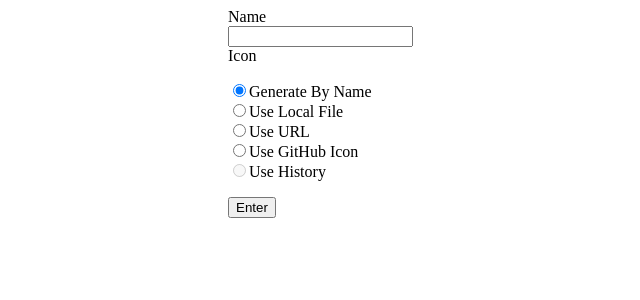
After one commit to iwate/VirtualOffice, an ASP.NET Core app: template src/VirtualOffice/Views/Shared/Login.cshtml in a window 1280 px wide. The commit adds this page. Shown: the top 300 px of the page, without its empty margins (252-892 px from the left). Run offline with ASP.NET Core 8, Linux system fonts and the light colour scheme; the template is opened without the code that fills it, so the values that code supplies are empty; some libraries are stand-ins or nearby versions.

Commit message:
add login form

```diff
--- a/src/VirtualOffice/Views/Shared/Index.cshtml
+++ b/src/VirtualOffice/Views/Shared/Index.cshtml
@@ -262,7 +262,7 @@
                 });
                 this.$signalr.start().then(async () => {
                     const name = '@Model.Name' || prompt("Enter Username");
-                    const icon = '@Model.Icon' || null;
+                    const icon = '@Html.Raw(Model.Icon)' || null;
                     if (name) {
                         this.enterUser(name, icon);
                     }
--- /dev/null
+++ b/src/VirtualOffice/Views/Shared/Login.cshtml
@@ -0,0 +1,187 @@
+@model LoginViewModel
+<!DOCTYPE html>
+<html lang="en">
+<head>
+    <meta charset="utf-8" />
+    <meta name="viewport" content="width=device-width, initial-scale=1.0" />
+    <title>Virtual Office</title>
+    <style>
+        main {
+            max-width: 320px;
+            margin: 0 auto;
+        }
+        .field-validation-error {
+            display: block;
+            color: red;
+            margin-bottom: 1rem;
+        }
+        ul {
+            list-style:none;
+            padding: 0;
+        }
+        input[type="text"] {
+            display:block;
+        }
+        img {
+            display:block;
+        }
+    </style>
+</head>
+<body>
+    <main id="app">
+        <form method="post" asp-action="Login" v-on:submit="handleSubmit">
+            <div>
+                <label asp-for="Name">Name</label>
+                <input asp-for="Name" v-model="name" tabindex="1"/>
+                <span asp-validation-for="Name"></span>
+            </div>
+
+            <div>
+                <label asp-for="Icon">Icon</label>
+                <input id="icon" asp-for="Icon" v-model="icon" type="hidden" />
+                <img :src="icon" />
+                <span asp-validation-for="Icon"></span>
+                <canvas ref="canvas" width="48" height="48" style="display:none;"></canvas>
+                <ul>
+                    <li>
+                        <label><input type="radio" name="__icon__" value="byname" v-model="method" />Generate By Name</label>
+                    </li>
+                    <li>
+                        <label><input type="radio" name="__icon__" value="file" v-model="method" />Use Local File</label>
+                        <div v-if="method==='file'">
+                            <input ref="file" type="file" v-on:change="handleFile" accept="image/*"/>
+                        </div>
+                    </li>
+                    <li>
+                        <label><input type="radio" name="__icon__" value="url" v-model="method" />Use URL</label>
+                        <div v-if="method==='url'">
+                            <input ref="url" type="url" v-on:input="handleUrl" v-on:change="handleUrl" />
+                        </div>
+                    </li>
+                    <li>
+                        <label><input type="radio" name="__icon__" value="github" v-model="method" />Use GitHub Icon</label>
+                        <div v-if="method==='github'">
+                            <input ref="github" type="text" v-on:input="handleGithub" v-on:change="handleGithub" placeholder="GitHub Username">
+                        </div>
+                    </li>
+                    <li>
+                        <label><input type="radio" name="__icon__" value="history" v-model="method" :disabled="!enableHistory" />Use History</label>
+                    </li>
+                </ul>
+            </div>
+
+            <button type="submit" tabindex="2">Enter</button>
+        </form>
+    </main>
+    <script src="~/lib/vue/dist/vue.min.js"></script>
+    <script>
+        Vue.config.devtools = true;
+        new Vue({
+            el: '#app',
+            data: {
+                name: '@Model.Name',
+                icon: '@Model.Icon',
+                method: 'byname',
+                enableHistory: false
+            },
+            watch: {
+                name() {
+                    this.update();
+                },
+                method() {
+                    this.update();
+                }
+            },
+            methods: {
+                async update() {
+                    if (this.method === 'byname') {
+                        this.handleByName();
+                    }
+                    else if (this.method === 'file') {
+                        await this.handleFile();
+                    }
+                    else if (this.method === 'url') {
+                        this.handleUrl();
+                    }
+                    else if (this.method === 'github') {
+                        this.handleGithub();
+                    }
+                    else if (this.method === 'history') {
+                        this.handleHistory();
+                    }
+                },
+                async updateIconByUrl(url) {
+                    const img = await loadImage(url);
+                    this.$refs.canvas.getContext('2d').drawImage(img, 0, 0, img.width, img.height, 0, 0, 48, 48);
+                    this.icon = this.$refs.canvas.toDataURL();
+                },
+                handleByName(e) {
+                    this.icon = `https://ui-avatars.com/api/?name=${this.name}&size=48`;
+                },
+                async handleFile() {
+                    if (this.$refs.file) {
+                        const fileData = this.$refs.file.files[0];
+
+                        const dataUrl = await readFile(fileData);
+
+                        await this.updateIconByUrl(dataUrl);
+                    }
+                },
+                async handleUrl() {
+                    if (this.$refs.url) {
+                        await this.updateIconByUrl(this.$refs.url.value);
+                    }
+                },
+                async handleGithub() {
+                    if (this.$refs.github) {
+                        const response = await fetch(`https://api.github.com/users/${this.$refs.github.value}`);
+                        if (response.ok) {
+                            const data = await response.json();
+                            await this.updateIconByUrl(data.avatar_url);
+                        }
+                    }
+                },
+                handleHistory(name = false, icon = true) {
+                    const json = localStorage.getItem('userinfo');
+                    if (json) {
+                        const info = JSON.parse(json);
+                        if (name) this.name = info.name;
+                        if (icon) this.icon = info.icon;
+                    }
+                    return !!json;
+                },
+                handleSubmit() {
+                    const info = { name: this.name, icon: this.icon };
+                    const json = JSON.stringify(info);
+                    localStorage.setItem('userinfo', json);
+                },
+            },
+            mounted() {
+                this.enableHistory = this.handleHistory(true);
+                if (this.enableHistory) {
+                    this.method = 'history';
+                }
+            }
+        })
+        async function readFile(fileData) {
+            return new Promise(function (resolve) {
+                const reader = new FileReader();
+                reader.onload = function () {
+                    resolve(reader.result);
+                }
+                reader.readAsDataURL(fileData);
+            })
+        }
+        async function loadImage(url) {
+            return new Promise(function (resolve) {
+                const img = new Image();
+                img.crossOrigin = 'anonymous'
+                img.src = url;
+                img.onload = () => {
+                    resolve(img);
+                }
+            })
+        }
+    </script>
+</body>
+</html>
```
Also changed, not shown: src/VirtualOffice/Controllers/DefaultController.cs (+41 -2 lines), src/VirtualOffice/Models/LoginViewModel.cs (added, +16 -0 lines), src/VirtualOffice/Startup.cs (+8 -0 lines).
